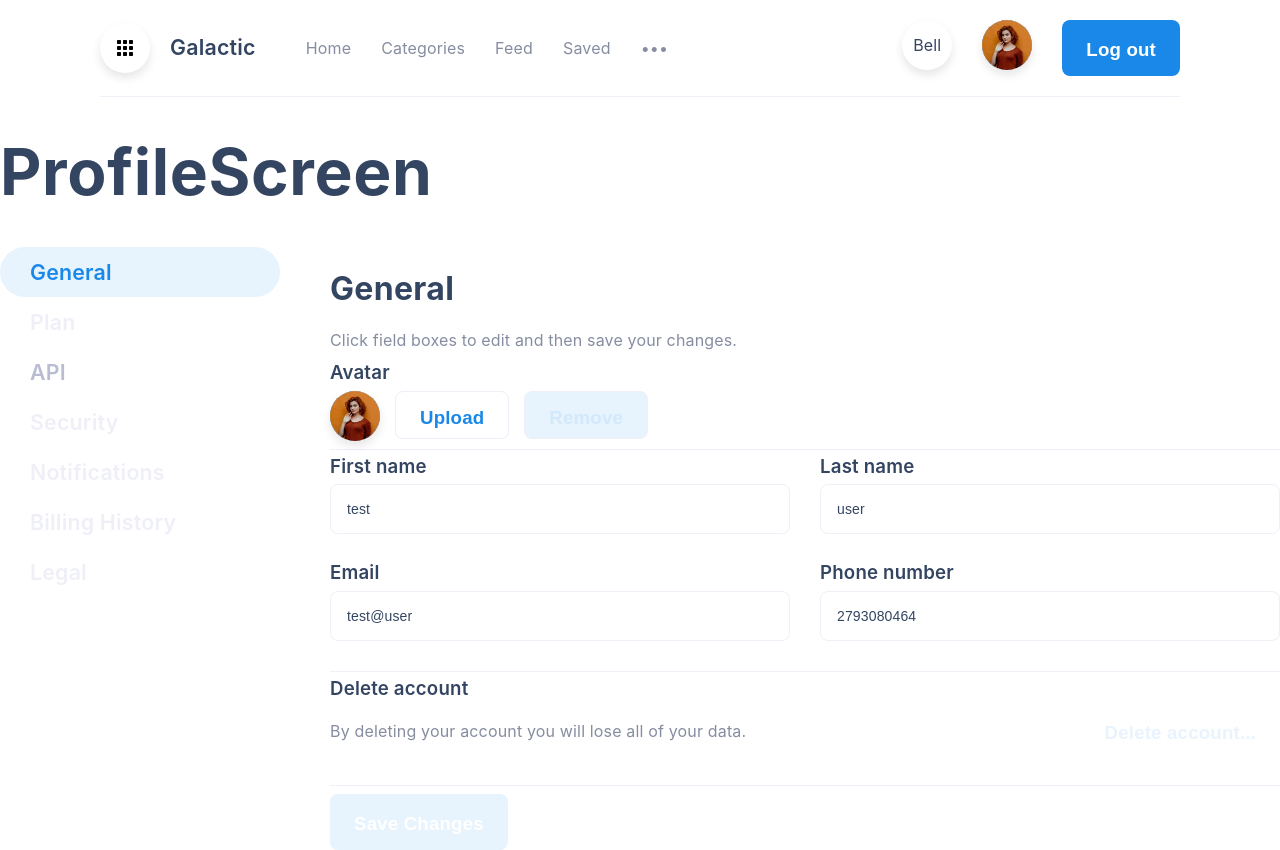
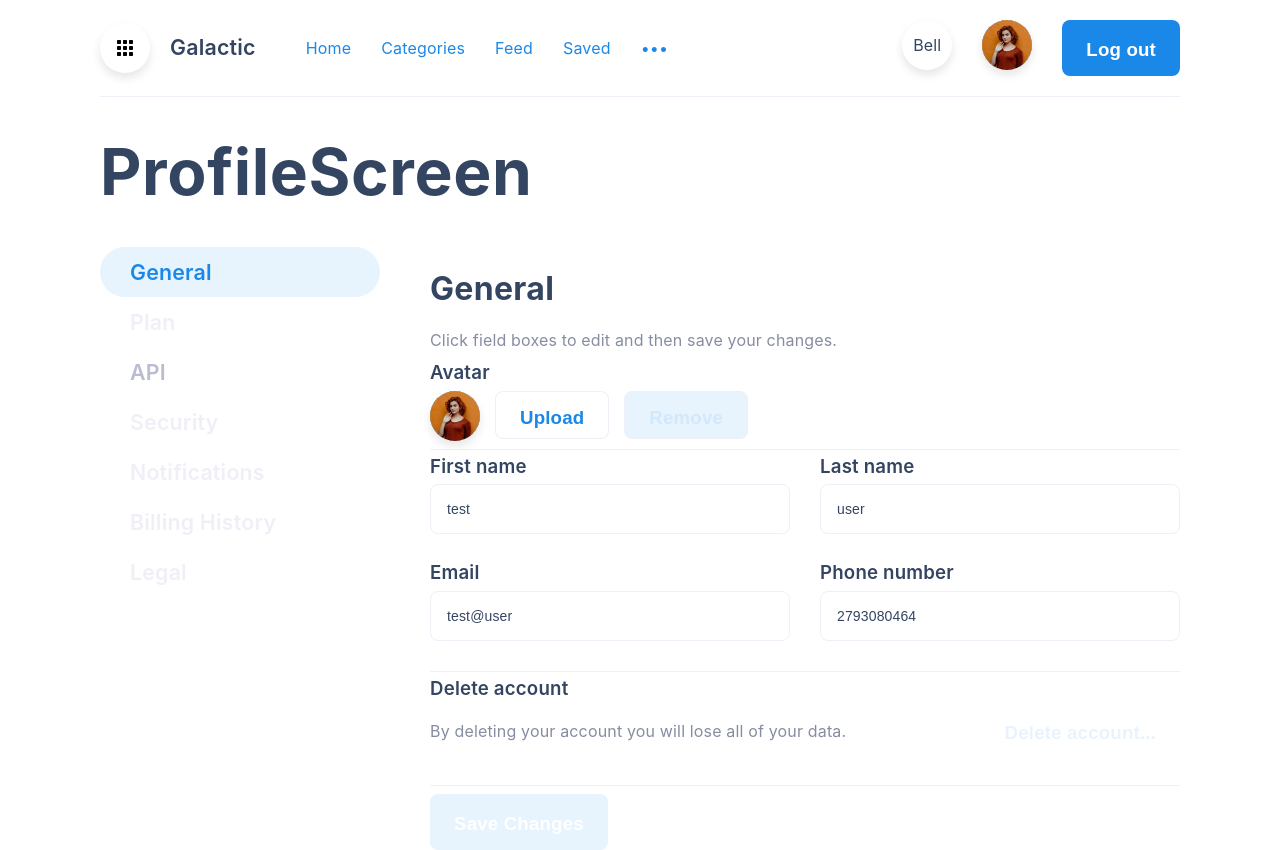
Before and after one commit to michaeljfuller/galaxy-test, a React (Create React App) app: page /login in a window 1280 px wide. Both pictures are taken after a click on the input "Log In". Built offline with nearby package versions, Linux system fonts and the light colour scheme.

Commit message:
Move margin from NavBar to ProfileScreen

```diff
--- a/src/components/navigation/NavBar/NavBar.module.scss
+++ b/src/components/navigation/NavBar/NavBar.module.scss
@@ -8,7 +8,6 @@
   align-items: center;
   border-bottom: 1px solid color.$grey-faint; /* TODO Check in figma */
   padding: 20px 0; /* TODO Check in figma */
-  margin: 0 100px; /* TODO Check in figma */
 
   .menu {
     @include misc.circle();
@@ -33,7 +32,7 @@
 
     & > * {
       @include typography.small-paragraph;
-      color: color.$grey; /* TODO Check in figma */
+      color: color.$primary; /* TODO Check in figma */
       user-select: none;
     }
   }
--- a/src/screens/ProfileScreen/ProfileScreen.module.scss
+++ b/src/screens/ProfileScreen/ProfileScreen.module.scss
@@ -1,3 +1,3 @@
 .root {
-
+  margin: 0 100px; /* TODO Check figma */
 }
```
